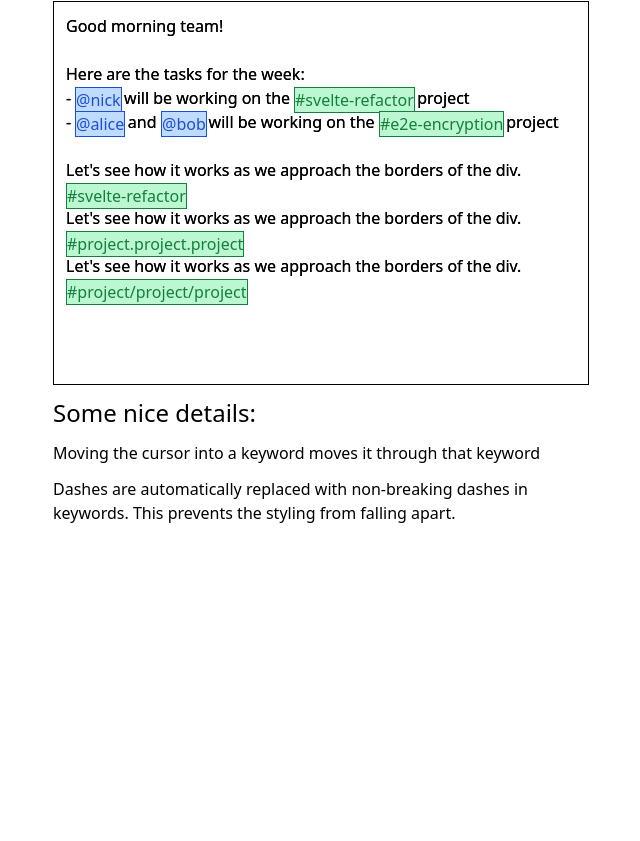
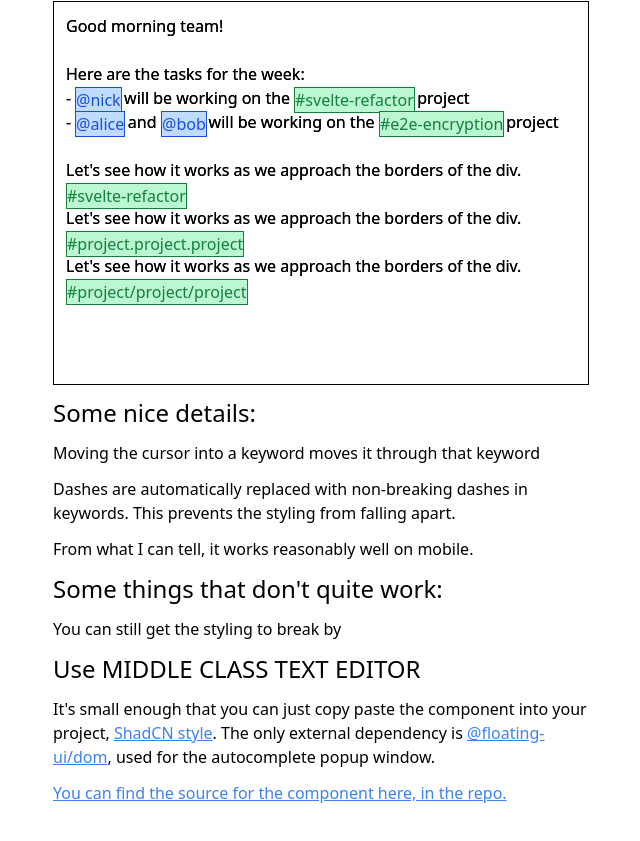
Before and after one commit to nichwch/middle-class-text-editor, a SvelteKit app: page / in a window 1280 px wide. Shown: the part 783-1624 px from the top of the page, without its empty margins (319-959 px from the left). Before the commit the page ends 1348 px from the top, so only its background shows below. Built offline with nearby package versions, Linux system fonts and the light colour scheme.

Commit message:
copy changes

```diff
--- a/src/routes/+page.svelte
+++ b/src/routes/+page.svelte
@@ -82,5 +82,21 @@ project/project/project
 		Dashes are automatically replaced with non-breaking dashes in keywords. This prevents the
 		styling from falling apart.
 	</p>
+	<p class="mt-3">From what I can tell, it works reasonably well on mobile.</p>
+	<h1 class="text-2xl mt-3">Some things that don't quite work:</h1>
+	<p class="mt-3">You can still get the styling to break by</p>
 	<p class="mt-3"></p>
+	<h1 class="text-2xl mt-3">Use MIDDLE CLASS TEXT EDITOR</h1>
+	<p class="mt-3">
+		It's small enough that you can just copy paste the component into your project, <a
+			href="https://ui.shadcn.com/">ShadCN style</a
+		>. The only external dependency is
+		<a href="https://www.npmjs.com/package/@floating-ui/dom">@floating-ui/dom</a>, used for the
+		autocomplete popup window.
+	</p>
+	<p class="mt-3">
+		<a href="https://github.com/nichwch/middle-class-text-editor/blob/main/src/lib/Editor.svelte"
+			>You can find the source for the component here, in the repo.</a
+		>
+	</p>
 </div>
```
